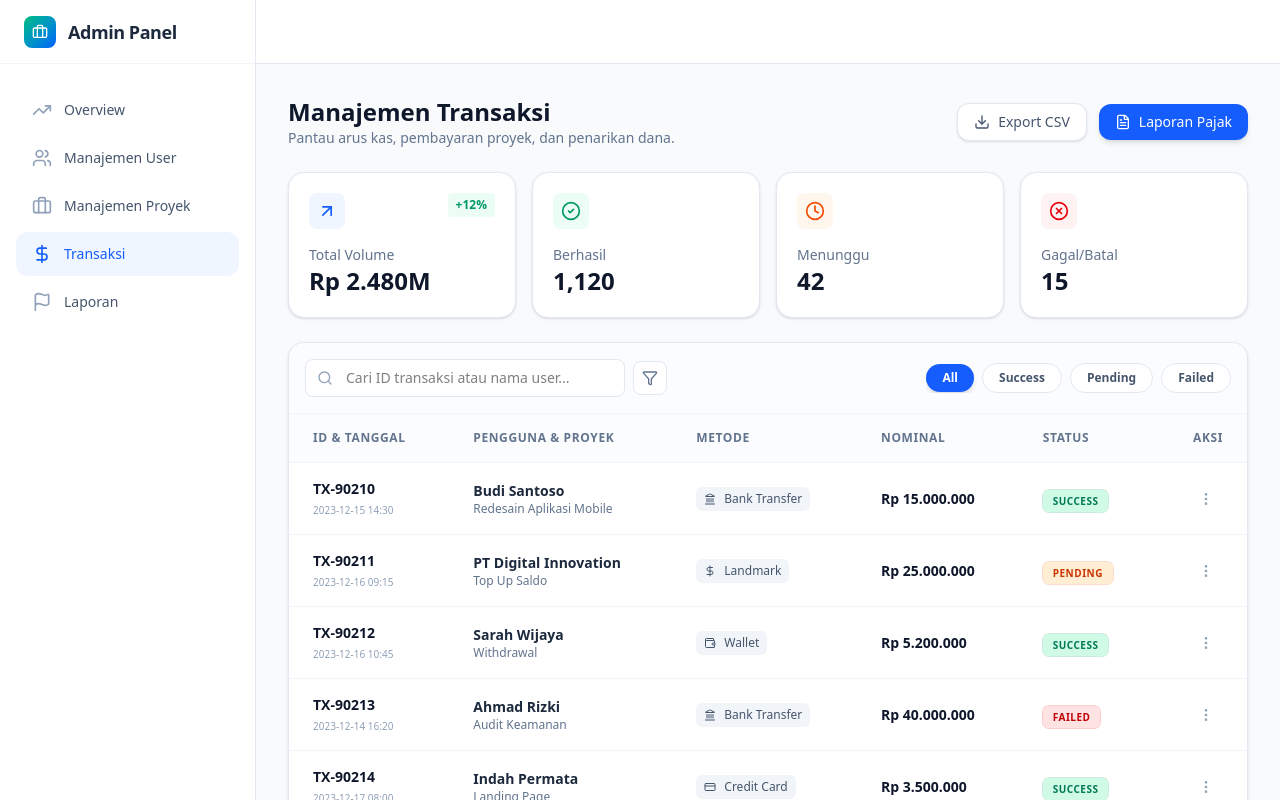
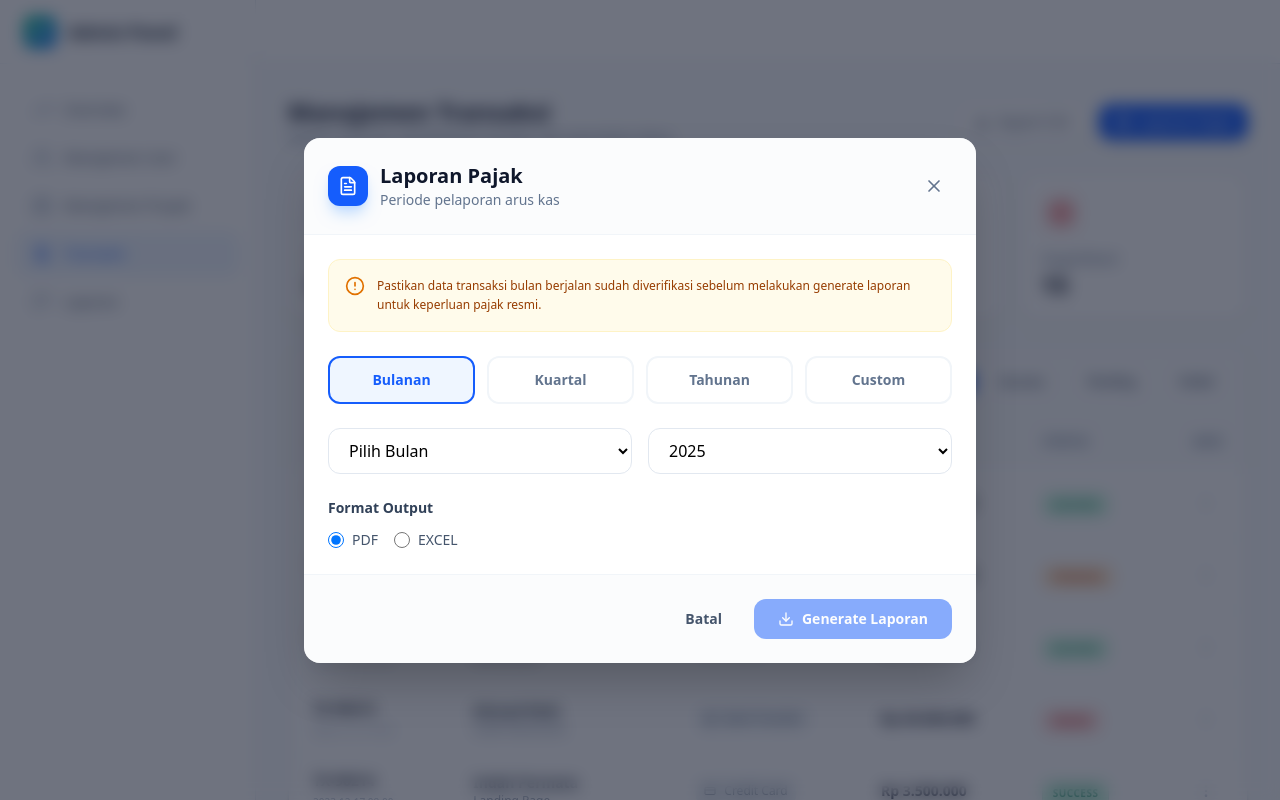
Before and after one commit to KodingMulu/SkillLink, a Next.js app in the folder web/: page /dashboard/admin/transactions in a window 1280 px wide. Both pictures are taken after a click on the button "Laporan Pajak". Shown: the top 800 px of the page. Built offline with nearby package versions, Linux system fonts and the light colour scheme.

Commit message:
update:menambahkan folder dan file pada transaction, dan membuat tampilan pada pop up lapor pajak

```diff
--- /dev/null
+++ b/web/src/app/dashboard/admin/transactions/components/TaxReportModal.tsx
@@ -0,0 +1,188 @@
+'use client';
+
+import { useState, useEffect } from 'react';
+import { X, FileText, Calendar, Download, Check, AlertCircle } from 'lucide-react';
+
+interface TaxReportModalProps {
+  isOpen: boolean;
+  onClose: () => void;
+  onSuccess?: () => void;
+}
+
+export default function TaxReportModal({ isOpen, onClose, onSuccess }: TaxReportModalProps) {
+  const [formData, setFormData] = useState({
+    periodType: 'monthly',
+    month: '',
+    quarter: 'Q1',
+    year: new Date().getFullYear().toString(),
+    startDate: '',
+    endDate: '',
+    reportFormat: 'pdf',
+    includeDetails: true
+  });
+
+  const [isGenerating, setIsGenerating] = useState(false);
+  const [generateSuccess, setGenerateSuccess] = useState(false);
+
+  // Mencegah scroll pada body saat modal terbuka
+  useEffect(() => {
+    if (isOpen) {
+      document.body.style.overflow = 'hidden';
+    } else {
+      document.body.style.overflow = 'unset';
+    }
+    return () => { document.body.style.overflow = 'unset'; };
+  }, [isOpen]);
+
+  // Validasi sederhana
+  const isFormValid = () => {
+    if (formData.periodType === 'monthly') return formData.month !== '';
+    if (formData.periodType === 'custom') return formData.startDate !== '' && formData.endDate !== '';
+    return true;
+  };
+
+  const handleGenerate = async () => {
+    setIsGenerating(true);
+    try {
+      await new Promise(resolve => setTimeout(resolve, 2000));
+      setIsGenerating(false);
+      setGenerateSuccess(true);
+
+      setTimeout(() => {
+        setGenerateSuccess(false);
+        if (onSuccess) onSuccess();
+        onClose();
+      }, 1500);
+    } catch (error) {
+      setIsGenerating(false);
+    }
+  };
+
+  if (!isOpen) return null;
+
+  return (
+    <div className="fixed inset-0 z-[100] flex items-center justify-center p-4">
+      <div className="absolute inset-0 bg-slate-900/60 backdrop-blur-sm" onClick={() => !isGenerating && onClose()} />
+
+      <div className="relative bg-white rounded-2xl shadow-2xl w-full max-w-2xl max-h-[90vh] flex flex-col overflow-hidden">
+        {/* Header */}
+        <div className="flex items-center justify-between p-6 border-b border-slate-100 bg-slate-50/50">
+          <div className="flex items-center gap-3">
+            <div className="w-10 h-10 bg-blue-600 rounded-xl flex items-center justify-center shadow-lg shadow-blue-200">
+              <FileText className="w-5 h-5 text-white" />
+            </div>
+            <div>
+              <h2 className="text-xl font-bold text-slate-900">Laporan Pajak</h2>
+              <p className="text-sm text-slate-500">Periode pelaporan arus kas</p>
+            </div>
+          </div>
+          <button onClick={onClose} className="p-2 hover:bg-slate-200 rounded-lg transition-colors"><X className="w-5 h-5 text-slate-500" /></button>
+        </div>
+
+        {/* Scrollable Content */}
+        <div className="p-6 overflow-y-auto">
+          {generateSuccess ? (
+            <div className="flex flex-col items-center justify-center py-12 text-center">
+              <div className="w-20 h-20 bg-emerald-100 rounded-full flex items-center justify-center mb-4 animate-bounce">
+                <Check className="w-10 h-10 text-emerald-600" />
+              </div>
+              <h3 className="text-xl font-bold text-slate-900">Laporan Siap!</h3>
+              <p className="text-slate-500">File Anda sedang diproses untuk diunduh.</p>
+            </div>
+          ) : (
+            <div className="space-y-6">
+              {/* Alert Info */}
+              <div className="flex gap-3 p-4 bg-amber-50 border border-amber-100 rounded-xl">
+                <AlertCircle className="w-5 h-5 text-amber-600 shrink-0" />
+                <p className="text-xs text-amber-800 leading-relaxed">
+                  Pastikan data transaksi bulan berjalan sudah diverifikasi sebelum melakukan generate laporan untuk keperluan pajak resmi.
+                </p>
+              </div>
+
+              {/* Period Type Buttons */}
+              <div className="grid grid-cols-2 md:grid-cols-4 gap-3">
+                {['monthly', 'quarterly', 'yearly', 'custom'].map((type) => (
+                  <button
+                    key={type}
+                    onClick={() => setFormData(prev => ({ ...prev, periodType: type as any }))}
+                    className={`p-3 rounded-xl border-2 transition-all text-sm font-semibold capitalize ${
+                      formData.periodType === type ? 'border-blue-600 bg-blue-50 text-blue-600' : 'border-slate-100 hover:border-slate-200 text-slate-500'
+                    }`}
+                  >
+                    {type === 'monthly' ? 'Bulanan' : type === 'quarterly' ? 'Kuartal' : type === 'yearly' ? 'Tahunan' : 'Custom'}
+                  </button>
+                ))}
+              </div>
+
+              {/* Conditional Inputs */}
+              <div className="grid grid-cols-1 md:grid-cols-2 gap-4">
+                {formData.periodType === 'monthly' && (
+                  <select
+                    className="w-full px-4 py-2.5 rounded-xl border border-slate-200 focus:ring-2 focus:ring-blue-500 outline-none"
+                    value={formData.month}
+                    onChange={(e) => setFormData({...formData, month: e.target.value})}
+                  >
+                    <option value="">Pilih Bulan</option>
+                    <option value="01">Januari</option>
+                    {/* ... tambahkan bulan lainnya */}
+                  </select>
+                )}
+
+                {formData.periodType !== 'custom' && (
+                  <select
+                    className="w-full px-4 py-2.5 rounded-xl border border-slate-200 focus:ring-2 focus:ring-blue-500 outline-none"
+                    value={formData.year}
+                    onChange={(e) => setFormData({...formData, year: e.target.value})}
+                  >
+                    {[2023, 2024, 2025].map(y => <option key={y} value={y}>{y}</option>)}
+                  </select>
+                )}
+
+                {formData.periodType === 'custom' && (
+                   <>
+                    <input type="date" className="w-full px-4 py-2.5 rounded-xl border border-slate-200" />
+                    <input type="date" className="w-full px-4 py-2.5 rounded-xl border border-slate-200" />
+                   </>
+                )}
+              </div>
+
+              {/* Format Selection */}
+              <div>
+                <label className="text-sm font-bold text-slate-700 block mb-3">Format Output</label>
+                <div className="flex gap-4">
+                  {['pdf', 'excel'].map(format => (
+                    <label key={format} className="flex items-center gap-2 cursor-pointer group">
+                      <input
+                        type="radio"
+                        name="format"
+                        checked={formData.reportFormat === format}
+                        onChange={() => setFormData({...formData, reportFormat: format as any})}
+                        className="w-4 h-4 text-blue-600"
+                      />
+                      <span className="text-sm font-medium uppercase text-slate-600 group-hover:text-blue-600">{format}</span>
+                    </label>
+                  ))}
+                </div>
+              </div>
+            </div>
+          )}
+        </div>
+
+        {/* Footer */}
+        {!generateSuccess && (
+          <div className="p-6 border-t border-slate-100 flex justify-end gap-3 bg-slate-50/50">
+            <button onClick={onClose} className="px-5 py-2 text-sm font-bold text-slate-600 hover:text-slate-800">Batal</button>
+            <button
+              onClick={handleGenerate}
+              disabled={isGenerating || !isFormValid()}
+              className="px-6 py-2.5 bg-blue-600 text-white rounded-xl text-sm font-bold shadow-lg shadow-blue-200 hover:bg-blue-700 disabled:opacity-50 disabled:shadow-none transition-all flex items-center gap-2"
+            >
+              {isGenerating ? <div className="w-4 h-4 border-2 border-white/30 border-t-white rounded-full animate-spin" /> : <Download className="w-4 h-4" />}
+              Generate Laporan
+            </button>
+          </div>
+        )}
+      </div>
+    </div>
+  );
+}
--- a/web/src/app/dashboard/admin/transactions/page.tsx
+++ b/web/src/app/dashboard/admin/transactions/page.tsx
@@ -9,6 +9,7 @@ import {
   CreditCard, Wallet, Landmark
 } from 'lucide-react';
 import DashboardLayout from '../../DashboardLayout';
+import TaxReportModal from './components/TaxReportModal';// Pastikan path import benar
 
 const TRANSACTIONS_DATA = [
   { id: "TX-90210", user: "Budi Santoso", project: "Redesain Aplikasi Mobile", amount: "Rp 15.000.000", method: "Bank Transfer", status: "success", date: "2023-12-15 14:30" },
@@ -22,7 +23,9 @@ const TRANSACTIONS_DATA = [
 export default function TransactionManagementPage() {
   const [searchTerm, setSearchTerm] = useState('');
   const [statusFilter, setStatusFilter] = useState('all');
+  const [isTaxModalOpen, setIsTaxModalOpen] = useState(false);
 
+  // Filter Logic
   const filteredTransactions = TRANSACTIONS_DATA.filter(tx => {
     const matchesSearch = tx.id.toLowerCase().includes(searchTerm.toLowerCase()) ||
                          tx.user.toLowerCase().includes(searchTerm.toLowerCase());
@@ -51,6 +54,7 @@ export default function TransactionManagementPage() {
   return (
     <DashboardLayout role="admin">
       <div className="space-y-6">
+        {/* Header Section */}
         <div className="flex flex-col md:flex-row md:items-center justify-between gap-4">
           <div>
             <h1 className="text-2xl font-bold text-slate-900">Manajemen Transaksi</h1>
@@ -61,54 +65,27 @@ export default function TransactionManagementPage() {
               <Download className="w-4 h-4" />
               Export CSV
             </button>
-            <button className="flex items-center gap-2 px-4 py-2 bg-blue-600 text-white rounded-xl hover:bg-blue-700 transition shadow-md text-sm font-medium">
+            <button
+              onClick={() => setIsTaxModalOpen(true)}
+              className="flex items-center gap-2 px-4 py-2 bg-blue-600 text-white rounded-xl hover:bg-blue-700 transition shadow-md text-sm font-medium"
+            >
               <FileText className="w-4 h-4" />
               Laporan Pajak
             </button>
           </div>
         </div>
 
+        {/* Stats Cards */}
         <div className="grid grid-cols-1 md:grid-cols-2 lg:grid-cols-4 gap-4">
-          <div className="bg-white p-5 rounded-2xl border border-slate-200 shadow-sm">
-            <div className="flex justify-between items-start mb-4">
-              <div className="p-2 bg-blue-50 rounded-lg">
-                <ArrowUpRight className="w-5 h-5 text-blue-600" />
-              </div>
-              <span className="text-xs font-bold text-emerald-600 bg-emerald-50 px-2 py-1 rounded">+12%</span>
-            </div>
-            <p className="text-sm text-slate-500 font-medium">Total Volume</p>
-            <h3 className="text-2xl font-bold text-slate-900">Rp 2.480M</h3>
-          </div>
-          <div className="bg-white p-5 rounded-2xl border border-slate-200 shadow-sm">
-            <div className="flex justify-between items-start mb-4">
-              <div className="p-2 bg-emerald-50 rounded-lg">
-                <CheckCircle2 className="w-5 h-5 text-emerald-600" />
-              </div>
-            </div>
-            <p className="text-sm text-slate-500 font-medium">Berhasil</p>
-            <h3 className="text-2xl font-bold text-slate-900">1,120</h3>
-          </div>
-          <div className="bg-white p-5 rounded-2xl border border-slate-200 shadow-sm">
-            <div className="flex justify-between items-start mb-4">
-              <div className="p-2 bg-orange-50 rounded-lg">
-                <Clock className="w-5 h-5 text-orange-600" />
-              </div>
-            </div>
-            <p className="text-sm text-slate-500 font-medium">Menunggu</p>
-            <h3 className="text-2xl font-bold text-slate-900">42</h3>
-          </div>
-          <div className="bg-white p-5 rounded-2xl border border-slate-200 shadow-sm">
-            <div className="flex justify-between items-start mb-4">
-              <div className="p-2 bg-red-50 rounded-lg">
-                <XCircle className="w-5 h-5 text-red-600" />
-              </div>
-            </div>
-            <p className="text-sm text-slate-500 font-medium">Gagal/Batal</p>
-            <h3 className="text-2xl font-bold text-slate-900">15</h3>
-          </div>
+          <StatCard icon={<ArrowUpRight className="text-blue-600" />} label="Total Volume" value="Rp 2.480M" trend="+12%" color="blue" />
+          <StatCard icon={<CheckCircle2 className="text-emerald-600" />} label="Berhasil" value="1,120" color="emerald" />
+          <StatCard icon={<Clock className="text-orange-600" />} label="Menunggu" value="42" color="orange" />
+          <StatCard icon={<XCircle className="text-red-600" />} label="Gagal/Batal" value="15" color="red" />
         </div>
 
+        {/* Table Section */}
         <div className="bg-white rounded-2xl border border-slate-200 shadow-sm overflow-hidden">
+          {/* Table Filters */}
           <div className="p-4 border-b border-slate-100 flex flex-col lg:flex-row gap-4 justify-between items-center bg-slate-50/50">
             <div className="flex items-center gap-2 w-full lg:w-auto">
               <div className="relative flex-1 lg:w-80">
@@ -143,6 +120,7 @@ export default function TransactionManagementPage() {
             </div>
           </div>
 
+          {/* Table Body */}
           <div className="overflow-x-auto">
             <table className="w-full text-left border-collapse">
               <thead>
@@ -167,7 +145,7 @@ export default function TransactionManagementPage() {
                       <div className="text-xs text-slate-500 truncate max-w-[180px]">{tx.project}</div>
                     </td>
                     <td className="px-6 py-4">
-                      <div className="flex items-center gap-2 text-xs text-slate-600 bg-slate-100 w-fit px-2 py-1 rounded-md">
+                      <div className="flex items-center gap-2 text-xs text-slate-600 bg-slate-100 w-fit px-2 py-1 rounded-md font-medium">
                         {getMethodIcon(tx.method)}
                         {tx.method}
                       </div>
@@ -191,6 +169,7 @@ export default function TransactionManagementPage() {
             </table>
           </div>
 
+          {/* Pagination */}
           <div className="px-6 py-4 border-t border-slate-100 flex items-center justify-between bg-slate-50/30">
             <p className="text-sm text-slate-500">
               Menampilkan <span className="font-medium text-slate-900">{filteredTransactions.length}</span> transaksi
@@ -207,6 +186,45 @@ export default function TransactionManagementPage() {
           </div>
         </div>
       </div>
+
+      {/* Tax Report Modal */}
+      <TaxReportModal
+        isOpen={isTaxModalOpen}
+        onClose={() => setIsTaxModalOpen(false)}
+        onSuccess={() => {
+            // Logika tambahan jika laporan berhasil di-generate
+            console.log("Report generated successfully!");
+        }}
+      />
     </DashboardLayout>
   );
 }
+
+/**
+ * Reusable Stat Card Component for cleaner code
+ */
+function StatCard({ icon, label, value, trend, color }: any) {
+  const colorMap: any = {
+    blue: "bg-blue-50",
+    emerald: "bg-emerald-50",
+    orange: "bg-orange-50",
+    red: "bg-red-50"
+  };
+
+  return (
+    <div className="bg-white p-5 rounded-2xl border border-slate-200 shadow-sm">
+      <div className="flex justify-between items-start mb-4">
+        <div className={`p-2 ${colorMap[color]} rounded-lg`}>
+          {icon}
+        </div>
+        {trend && (
+          <span className="text-xs font-bold text-emerald-600 bg-emerald-50 px-2 py-1 rounded">
+            {trend}
+          </span>
+        )}
+      </div>
+      <p className="text-sm text-slate-500 font-medium">{label}</p>
+      <h3 className="text-2xl font-bold text-slate-900">{value}</h3>
+    </div>
+  );
+}
```
